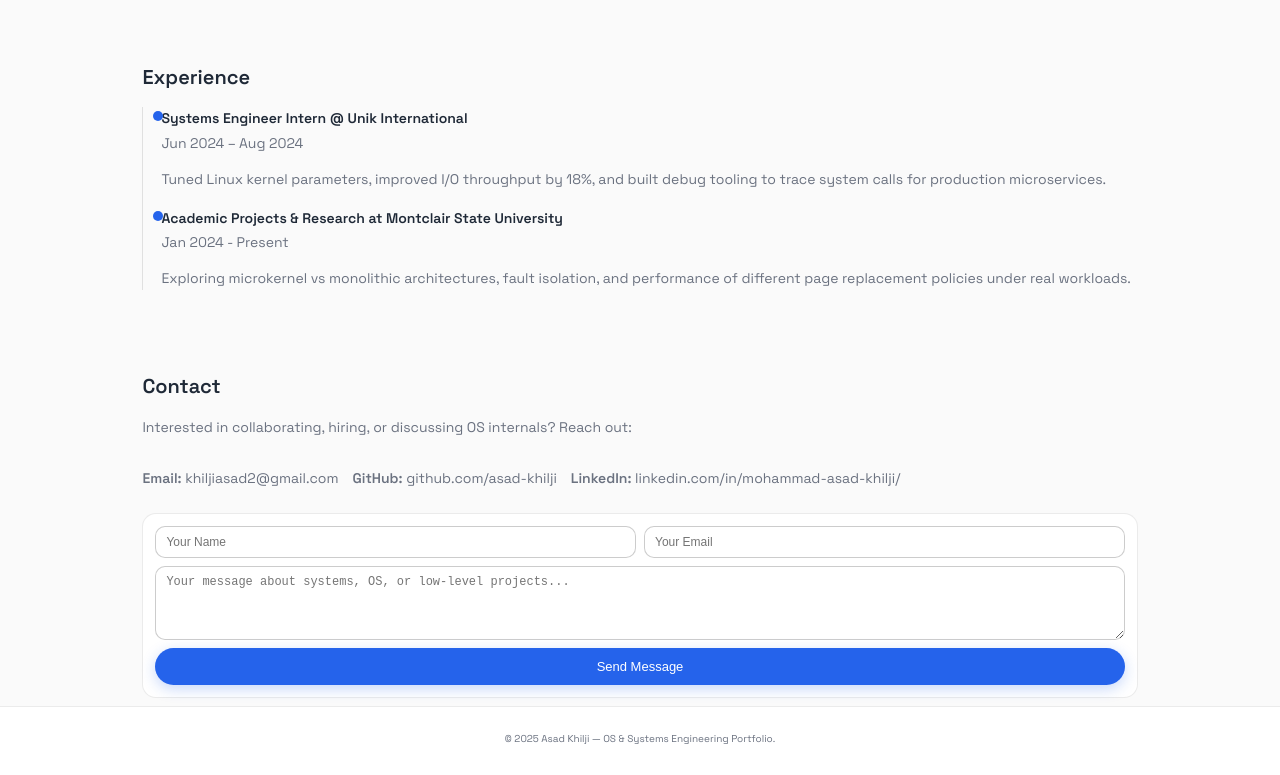
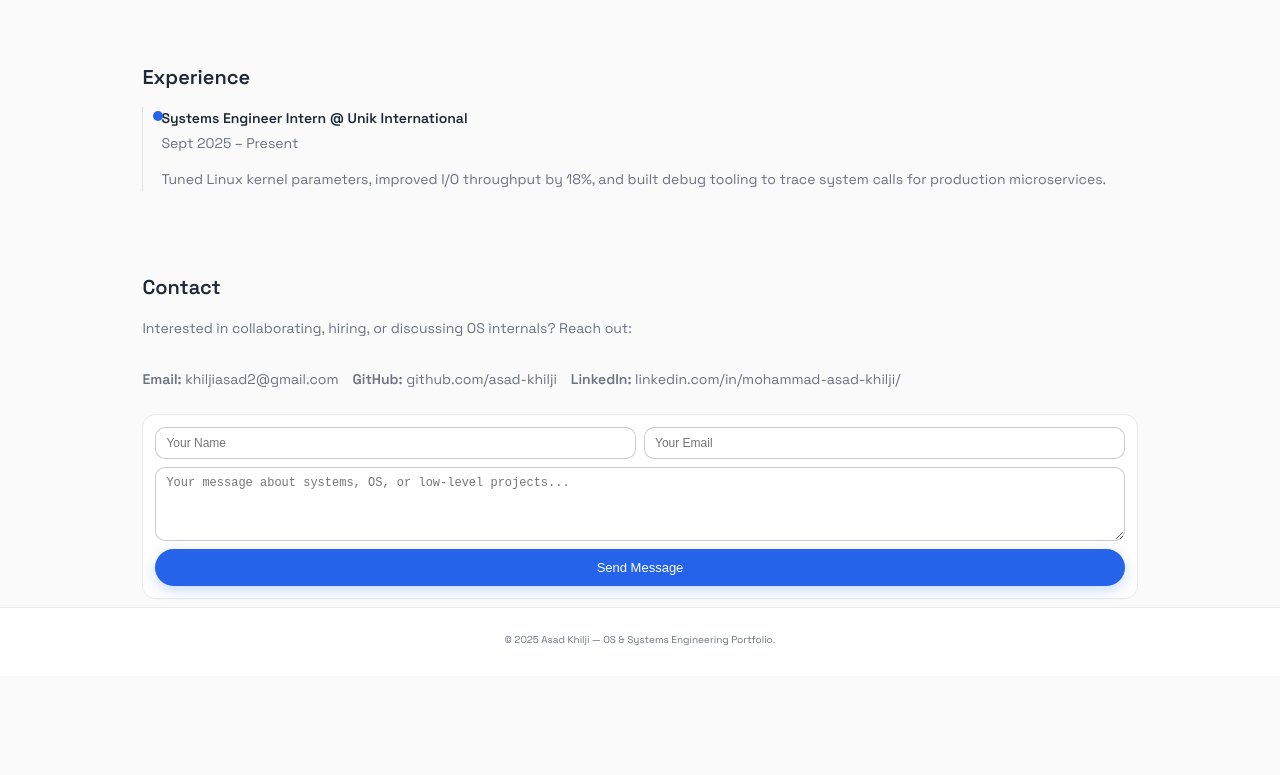
Before and after one commit to asad-khilji/os-portfolio, a plain HTML site: page index.html in a window 1280 px wide. Shown: the part 1561-2336 px from the top of the page. After the commit the page ends 2237 px from the top, so only its background shows below. Drawn offline with Linux system fonts and the light colour scheme.

Commit message:
Update index.html

```diff
--- a/index.html
+++ b/index.html
@@ -190,18 +190,10 @@
         <div class="timeline">
             <div class="timeline-item">
                 <h3>Systems Engineer Intern @ Unik International</h3>
-                <p class="timeline-date">Jun 2024 – Aug 2024</p>
+                <p class="timeline-date">Sept 2025 – Present</p>
                 <p>
                     Tuned Linux kernel parameters, improved I/O throughput by 18%, and built debug tooling to trace system calls
                     for production microservices.
-                </p>
-            </div>
-            <div class="timeline-item">
-                <h3>Academic Projects & Research at Montclair State University</h3>
-                <p class="timeline-date">Jan 2024 - Present</p>
-                <p>
-                    Exploring microkernel vs monolithic architectures, fault isolation, and performance of different page
-                    replacement policies under real workloads.
                 </p>
             </div>
         </div>
```
